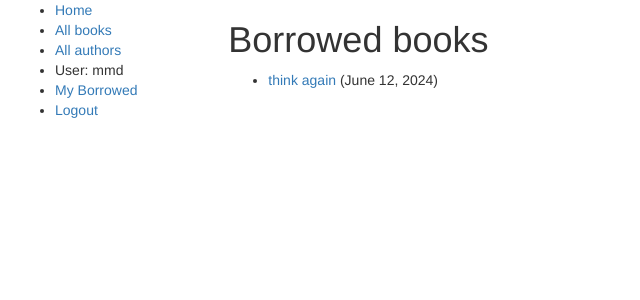
After one commit to malekwork/locallibrary, a Django app: page /catalog/mybooks/ in a window 1280 px wide. The commit adds this page. Shown: the top 300 px of the page, without its empty margins (0-640 px from the left). Run offline with Django 5.2, Linux system fonts and the light colour scheme; a user stored in the database is signed in; data comes from the database, SQL or seed files in the repository; both versions use the stored data as it was after the commit; some libraries are stand-ins or nearby versions.

Commit message:
added borrow part

```diff
--- a/catalog/admin.py
+++ b/catalog/admin.py
@@ -4,6 +4,8 @@ from .models import Book, Author, BookInstance, Genre
 
 @admin.register(BookInstance)
 class BookInstanceAdmin(admin.ModelAdmin):
+
+    list_display = ('book', 'status', 'borrower', 'due_back', 'id')
     list_filter = ('status', 'due_back')
 
     fieldsets = (
@@ -11,7 +13,7 @@ class BookInstanceAdmin(admin.ModelAdmin):
             'fields': ('book', 'imprint', 'id')
         }),
         ('Availability', {
-            'fields': ('status', 'due_back')
+            'fields': ('status', 'due_back', 'borrower')
         }),
     )
 
--- a/catalog/models.py
+++ b/catalog/models.py
@@ -1,6 +1,8 @@
 from django.db import models
 from django.urls import reverse
 import uuid
+from django.contrib.auth.models import User
+from datetime import date
 
 
 class Genre(models.Model):
@@ -40,7 +42,7 @@ class BookInstance(models.Model):
     book = models.ForeignKey('Book', on_delete=models.SET_NULL, null=True)
     imprint = models.CharField(max_length=200)
     due_back = models.DateField(null=True, blank=True)
-
+    borrower = models.ForeignKey(User, on_delete=models.SET_NULL, null=True, blank=True)
     LOAN_STATUS = (
         ('m', 'Maintenance'),
         ('o', 'On loan'),
@@ -54,6 +56,12 @@ class BookInstance(models.Model):
         blank=True,
         default='m',
         help_text='Book availability')
+
+    @property
+    def is_overdue(self):
+        if self.due_back and date.today() > self.due_back:
+            return True
+        return False
 
     class Meta:
         ordering = ["due_back"]
--- a/catalog/templates/catalog/base_generic.html
+++ b/catalog/templates/catalog/base_generic.html
@@ -27,6 +27,7 @@
                     <li><a href="{% url 'author_list' %}">All authors</a></li>
                     {% if user.is_authenticated %}
                         <li>User: {{ user.get_username }}</li>
+                        <li><a href="{% url 'my-borrowed' %}">My Borrowed</a></li>
                          <form id="lgo" method="post" action="{% url 'logout' %}?next={{ request.path }}">
                                 {% csrf_token %}
                          </form>
--- /dev/null
+++ b/catalog/templates/catalog/bookinstance_list_borrowed_user.html
@@ -0,0 +1,19 @@
+{% extends "catalog/base_generic.html" %}
+
+{% block content %}
+    <h1>Borrowed books</h1>
+
+    {% if bookinstance_list %}
+    <ul>
+
+      {% for bookinst in bookinstance_list %}
+      <li class="{% if bookinst.is_overdue %}text-danger{% endif %}">
+        <a href="{% url 'book_detail' bookinst.book.pk %}">{{bookinst.book.title}}</a> ({{ bookinst.due_back }})
+      </li>
+      {% endfor %}
+    </ul>
+
+    {% else %}
+      <p>There are no books borrowed.</p>
+    {% endif %}
+{% endblock %}
--- a/catalog/urls.py
+++ b/catalog/urls.py
@@ -1,9 +1,10 @@
 from django.urls import path
-from .views import HomePageView, BookListView, BookDetailView, AuthorListView
+from .views import HomePageView, BookListView, BookDetailView, AuthorListView, LoanedBooksByUserListView
 
 urlpatterns = [
     path('', HomePageView.as_view(), name='index'),
     path('book/', BookListView.as_view(), name='book_list'),
     path('book/<pk>/', BookDetailView.as_view(), name='book_detail'),
-    path('author/', AuthorListView.as_view(), name='author_list')
+    path('author/', AuthorListView.as_view(), name='author_list'),
+    path('mybooks/', LoanedBooksByUserListView.as_view(), name='my-borrowed'),
 ]
--- a/catalog/views.py
+++ b/catalog/views.py
@@ -1,6 +1,7 @@
 from django.shortcuts import render
 from .models import Book, Author, BookInstance, Genre
 from django.views import generic
+from django.contrib.auth.mixins import LoginRequiredMixin
 
 
 class HomePageView(generic.TemplateView):
@@ -28,3 +29,15 @@ class BookDetailView(generic.DetailView):
 class AuthorListView(generic.ListView):
     model = Author
     template_name = "catalog/author_list.html"
+
+
+class LoanedBooksByUserListView(LoginRequiredMixin, generic.ListView):
+    """
+    Generic class-based view listing books on loan to current user.
+    """
+    model = BookInstance
+    template_name = 'catalog/bookinstance_list_borrowed_user.html'
+    paginate_by = 10
+
+    def get_queryset(self):
+        return BookInstance.objects.filter(borrower=self.request.user).filter(status__exact='o').order_by('due_back')
```
Also changed, not shown: catalog/migrations/0002_bookinstance_borrower.py (added), db.sqlite3.
